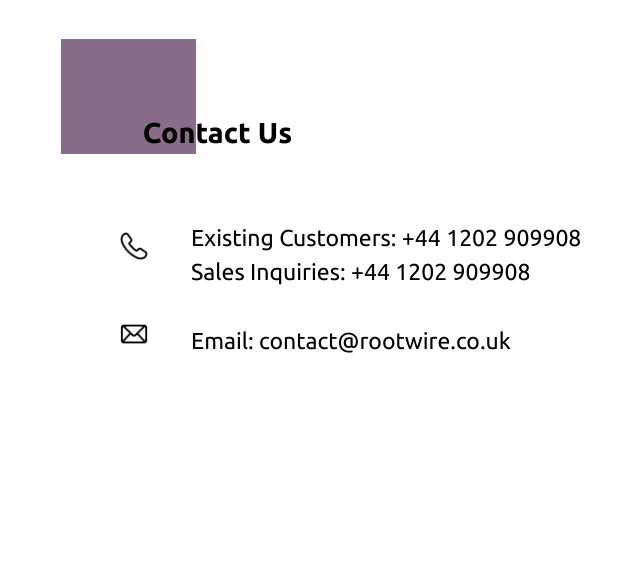
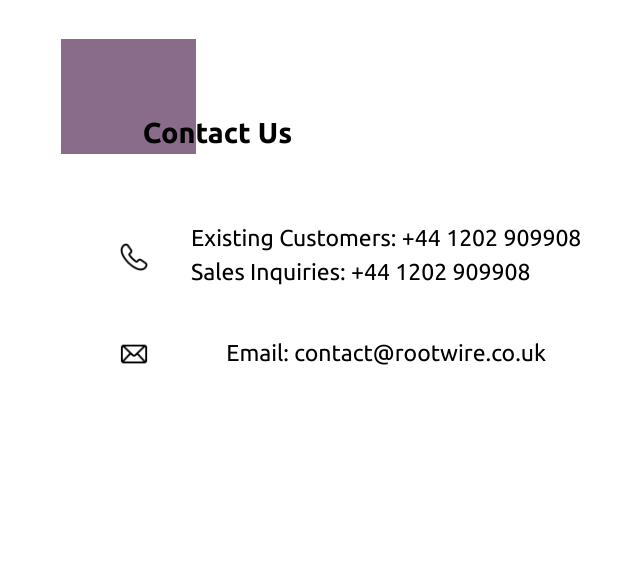
Before and after one commit to Aidenwebb/design.rootwire.co.uk, a Flask app: page /brand in a window 1280 px wide. Shown: the part 604-1168 px from the top of the page, without its empty margins (56-696 px from the left). Before the commit the page ends 957 px from the top, so only its background shows below. Run offline with Flask 3, Linux system fonts and the light colour scheme.

Commit message:
Our brand page - added div section for contact deails inj second container

```diff
--- a/static/style.css
+++ b/static/style.css
@@ -234,11 +234,19 @@
       width: 7em;
       height: 6em;
     }
-
     .overlay-title {
       position: absolute;
       top: 2.5em;
       left: 3.5em;
+    }
+    .brand-paragraph{
+      font-size: 1.2em;
+      line-height: 1.5;
+      margin-left: 1em;
+    }
+    #aboutus-paragraph{
+      margin-left: 3em;
+      margin-top: 2em;
     }
     .icon {
       width: 30px;
@@ -259,21 +267,12 @@
       margin-right: 1em;
       gap: 3em;
     }
+    .phone{
+      padding-top: 1em;
+      padding-bottom: 0.5em;
+    }
     .contact-details {
       display: flex;
       align-items: center;
+      flex-direction: column;
     }
-    #content {
-      display: flex;
-      flex-direction: column;
-      align-items: center;
-    }
-    .brand-paragraph{
-      font-size: 1.2em;
-      line-height: 1.5;
-      margin-left: 1em;
-    }
-    #aboutus-paragraph{
-      margin-left: 3em;
-      margin-top: 2em;
-    }
--- a/templates/brand/index.html
+++ b/templates/brand/index.html
@@ -45,12 +45,16 @@
                   <img src="../../static/icons/email.png" alt="Email Icon" class="icon email">
                 </div>
                 <div class="contact-details">
-                  <p class="brand-paragraph">
-                    Existing Customers: +44 1202 909908<br>
-                    Sales Inquiries: +44 1202 909908<br><br>
-                    Email: contact@rootwire.co.uk
-                </p>
-              </div>
+                  <div class="phone-contact">
+                    <p class="brand-paragraph">
+                      Existing Customers: +44 1202 909908<br>
+                      Sales Inquiries: +44 1202 909908
+                    </p>
+                  </div>
+                  <div class="email-contact">
+                    <p class="brand-paragraph">Email: contact@rootwire.co.uk</p>
+                  </div>
+                </div>
             </div>
           </div>
       </div>
@@ -58,3 +62,11 @@
 
 
 {% endblock %}
+
+<!-- <div class="contact-details">
+  <p class="brand-paragraph">
+    Existing Customers: +44 1202 909908<br>
+    Sales Inquiries: +44 1202 909908<br><br>
+    Email: contact@rootwire.co.uk
+</p>
+</div> -->
```
Also changed, not shown: templates/index.html (+0 -16 lines).
